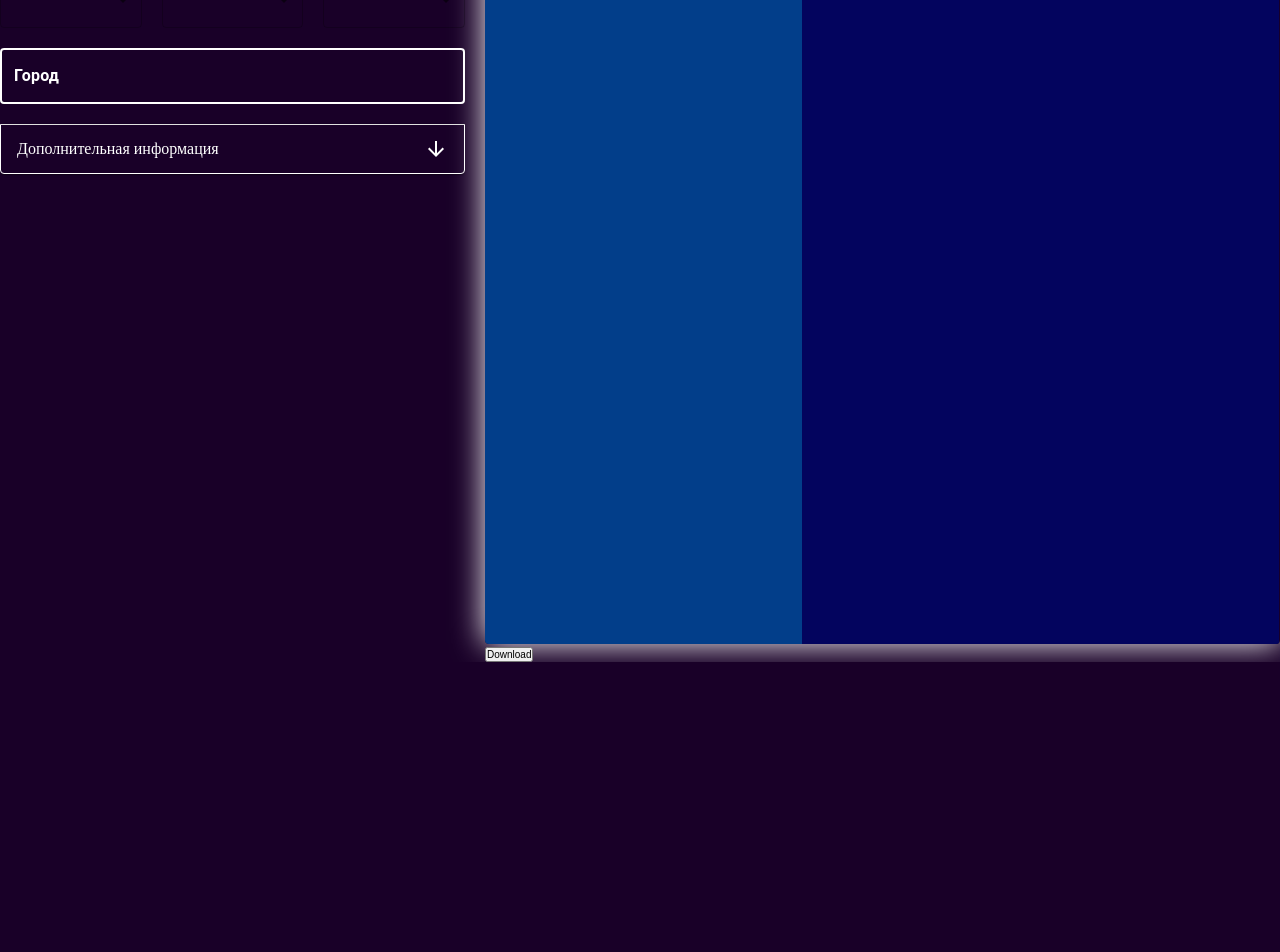
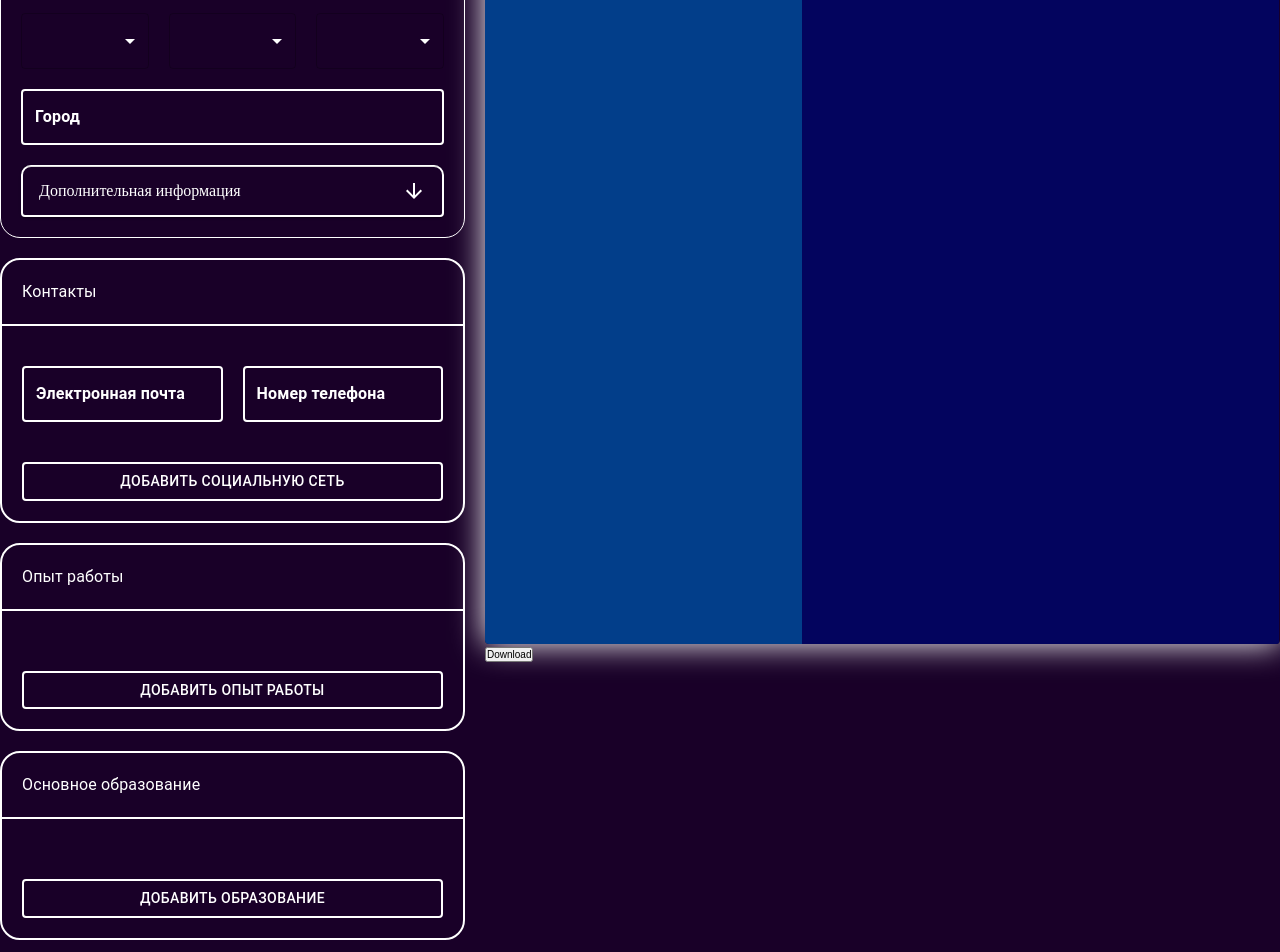
Before and after one commit to chmonka/createResume, a React (Vite) app: page /createResume in a window 1280 px wide. Shown: the part 460-1412 px from the top of the page. Before the commit the page ends 1122 px from the top, so only its background shows below. Built offline with nearby package versions, Linux system fonts and the light colour scheme.

Commit message:
доболнил форму изменил стили в теме

```diff
--- a/src/Theme.ts
+++ b/src/Theme.ts
@@ -1,130 +1,90 @@
 import { createTheme } from '@mui/material'
+import { color } from 'html2canvas/dist/types/css/types/color'
 
 const theme = createTheme({
   components: {
-    MuiTypography:{
+    MuiTypography: {
       styleOverrides: {
         root: {
           color: '#FFFFFF',
-          '& .MuiTypography-root':{
+          '& .MuiTypography-root': {
             color: '#FFFFFF',
           }
         }
       }
     },
-    MuiTextField: {
+
+    MuiSelect: {
       styleOverrides: {
         root: {
-          '& .MuiOutlinedInput-root': {
-            color: 'white',
-            fontFamily: 'Arial',
-            fontWeight: 'bold',
-            '& .MuiOutlinedInput-notchedOutline': {
-              borderColor: 'white',
-              borderWidth: '2px',
+          "& .MuiSelect-select": {
+            color: "#FFFFFF",
+            borderColor: "#FFFFFF",
           },
-            '&.Mui-focused': {
-              '& .MuiOutlinedInput-notchedOutline': {
-                borderColor: 'white',
-                borderWidth: '3px',
+          "& .MuiSelect-root": {
+            color: "#FFFFFF",
+            borderColor: "#FFFFFF",
           },
+
+          "& .MuiSelect-outlined":{
+            color: "#FFFFFF",
+            borderColor: "#FFFFFF",
           },
-            '&:hover:not(.Mui-focused)': {
-              '& .MuiOutlinedInput-notchedOutline': {
-                borderColor: 'white',
+
+          "& .MuiSelect-icon": {
+            color: "#FFFFFF",
           },
+          "& .MuiSelect-menu": {
+            backgroundColor: "white",
+            color: "black",
           },
-          },
-          '& .MuiInputLabel-outlined': {
-            color: 'white',
-            fontWeight: 'bold',
-            '&.Mui-focused': {
-              color: 'white',
+          "& .MuiMenuItem-root": {
+            backgroundColor: "white",
+            borderColor: '#FFFFFF',
+            color: "#FFFFFF",
+
           },
         },
       },
     },
-    },
-    MuiFormControl: {
+    MuiTextField: {
       styleOverrides: {
         root: {
-          '& .MuiOutlinedInput-notchedOutline': {
-            borderColor: 'none',
+          "& .MuiOutlinedInput-root": {
+            color: "#FFFFFF",
+            fontFamily: "Arial",
+            fontWeight: "bold",
+            "& .MuiOutlinedInput-notchedOutline": {
+              borderColor: "#FFFFFF",
+              color: "#FFFFFF",
+              borderWidth: "2px",
             },
-          '& .MuiSelect-select': {
-            borderColor: 'white',
-            color: 'white',
-          },
-          '& .MuiOutlinedInput-root': {
-            '& fieldset': {
-              borderColor: 'white',
+            "&.Mui-focused": {
+              "& .MuiOutlinedInput-notchedOutline": {
+                borderColor: "#FFFFFF",
+                color: "#FFFFFF",
+                borderWidth: "3px",
               },
             },
-          '&:hover': {
-            borderColor: 'white',
-          },
-          '&:before': {
-            borderColor: 'white',
-          },
-          '&:after': {
-            borderColor: 'white',
+            "&:hover:not(.Mui-focused)": {
+              "& .MuiOutlinedInput-notchedOutline": {
+                borderColor: "#FFFFFF",
+                color: "#FFFFFF",
               },
             },
           },
-    },
-    MuiSelect: {
-      styleOverrides: {
-        root: {
-          '&:before': {
-            borderColor: 'white',
-          },
-          '&:after': {
-            borderColor: 'white',
-          },
-          '& .MuiInputBase-input': {
-            fontSize: 16,
-            color: 'white',
-            borderColor: 'white',
-            '&.Mui-focused': {
-              '& .MuiSe-notchedOutline': {
-                borderColor: 'white',
-                borderWidth: '3px',
-              },
-            },
-            '&:focus': {
-              borderRadius: 4,
-              borderColor: '2px solid white',
-            },
-            '&:hover': {
-              borderColor: 'white',
+          "& .MuiInputLabel-outlined": {
+            color: "#FFFFFF",
+            fontWeight: "bold",
+            "&.Mui-focused": {
+              color: "#FFFFFF",
+              fontWeight: "bold",
             },
           },
         },
-      },
-    },
-    MuiInputBase: {
-      styleOverrides: {
-        root: {
-          '& .MuiInputBase-input': {
-            border: 'px solid #FFFFFF',
-            borderColor: '#FFFFFF',
-            fontSize: 16,
-            '&:focus': {
-              borderColor: '#FFFFFF',
-            },
-          },
-        },
-      },
-    },
-
-    MuiInputLabel: {
-      styleOverrides: {
-        root: {
-          color: 'white',
-        },
-      },
-    },
-  },
+      }
+    }
+  }
 })
 
 
--- a/src/components/Document/MyDocument.tsx
+++ b/src/components/Document/MyDocument.tsx
@@ -50,12 +50,23 @@ const MyDocument = () => {
             overflow: 'hidden',
           }}
         >
+          <Box
+            sx={{
+              textAlign: 'left',
+              position: 'relative',
+              margin: 'auto',
+              width: '795px',
+            }}
+          >
+
+
+
             <Grid
               ref={pdfRef}
               sx={{
                 width: '210mm',
                 height: '297mm',
-              maxHeight: '297mm',
+                // maxHeight: '297mm',
                 display: 'flex',
               }}
             >
@@ -101,7 +112,7 @@ const MyDocument = () => {
                 </Box>
               </Box>
             </Grid>
-
+          </Box>
         </Grid>
       </Box>
       <Box>
--- a/src/components/SelectForm/SelectForm.tsx
+++ b/src/components/SelectForm/SelectForm.tsx
@@ -8,7 +8,9 @@ type ISelectForm = BaseSelectProps<string> & {
 
 const SelectForm: FC<ISelectForm> = ({ array, ...props }) => {
   return (
-    <Select {...props}
+    <Select
+      variant="outlined"
+      {...props}
       sx={{
         width: '100%',
       }}
--- a/src/components/TextField/MyTextField.tsx
+++ b/src/components/TextField/MyTextField.tsx
@@ -7,7 +7,7 @@ interface IMyTextField extends Omit<TextFieldProps<'outlined'>, 'variant'> {}
 
 const MyTextField = forwardRef<HTMLInputElement, IMyTextField>((props, ref) => {
   return (
-      <TextField inputRef={ref} sx={{ width: '100%' }} {...props} />
+      <TextField variant={'outlined'} inputRef={ref} sx={{ width: '100%' }} {...props} />
   )
 })
 
--- a/src/pages/CreateResume/containers/ResumeForm/ResumeForm.tsx
+++ b/src/pages/CreateResume/containers/ResumeForm/ResumeForm.tsx
@@ -8,6 +8,8 @@ import MyDocument from '../../../../components/Document/MyDocument.tsx'
 import { Candidate, defaultValueForm } from './candidate.ts'
 import { FormProvider, useForm } from 'react-hook-form'
 import SelectForm from '../../../../components/SelectForm/SelectForm.tsx'
+import CustomButton from '../../../../components/Button/CustomButton.tsx'
+import { useState } from 'react'
 
 const ResumeForm = () => {
   const methods = useForm<Candidate>({ defaultValues: defaultValueForm, mode: 'onChange' })
@@ -29,8 +31,22 @@ const ResumeForm = () => {
     'November',
     'December',
   ]
-  const interestingArray: string[] = ['','Полная занятность','Частичная занятность','Проектная работа','Волонтёрство','Стажировка']
-  const scheduleArray: string []=['','Полный день','Сменный график','Гибкий график','Удалённая работа','Вахтовый метод']
+  const interestingArray: string[] = ['', 'Полная занятность', 'Частичная занятность', 'Проектная работа', 'Волонтёрство', 'Стажировка']
+  const scheduleArray: string[] = ['', 'Полный день', 'Сменный график', 'Гибкий график', 'Удалённая работа', 'Вахтовый метод']
+
+  const [accardion, setAccardion] = useState<Array<JSX.Element>>([])
+
+
+  const addAccardion = () => {
+    setAccardion([...accardion,
+    <Accordion>
+      <AccordionSummary expandIcon={<ArrowDownwardIcon style={{ color: 'white' }} />}>
+        Дополнительная информация
+      </AccordionSummary>
+    </Accordion>
+    ])
+  }
+
 
   return (
     <Box sx={{ backgroundColor: '#190028', paddingTop: '40px' }}>
@@ -40,43 +56,29 @@ const ResumeForm = () => {
             sx={{
               display: 'flex',
               flexDirection: 'column',
-
               gap: '20px',
-            }}
-          >
-            <Grid
+            }}>
+            <Box
               sx={{
-                display: 'flex',
-                flexDirection: 'column',
-                gap: '20px',
-              }}
-            >
+                display:'flex',
+                flexDirection:'column',
+                border: '1px solid white',
+                padding: '20px',
+                borderRadius: '20px',
+                gap: '20px'
+              }}>
               <MyTextField label={'Желаемая должность'} {...register('desiredPosition')} />
               <MyTextField label={'Фамилия'} {...register('middleName')} />
               <MyTextField label={'Имя'} {...register('firstName')} />
               <MyTextField label={'Отчество'} {...register('lastName')} />
-            </Grid>
-            <Grid
-              sx={{
-                display: 'flex',
-                flexDirection: 'column',
-              }}
-            >
               <Box>
                 <Typography sx={{ color: 'white' }}>Дата рождения</Typography>
               </Box>
-              <Grid
-                sx={{
-                  display: 'flex',
-                  flexDirection: 'column',
-                  justifyContent: 'space-between',
-                  gap: '20px',
-                }}
-              >
               <Grid sx={{
                 display: 'flex',
                 flexDirection: 'row',
-                  gap: '20px' }}>
+                gap: '20px'
+              }}>
                 <SelectForm
                   label={'День'}
                   {...register('date')}
@@ -99,7 +101,8 @@ const ResumeForm = () => {
               <Accordion
                 sx={{
                   backgroundColor: 'transparent',
-                    border: '1px solid white',
+                  border: '2px solid white',
+                  borderRadius: '10px',
                   color: 'white',
                   display: 'flex',
                   flexDirection: 'column',
@@ -108,7 +111,13 @@ const ResumeForm = () => {
                 <AccordionSummary expandIcon={<ArrowDownwardIcon style={{ color: 'white' }} />}>
                   Дополнительная информация
                 </AccordionSummary>
-                  <AccordionDetails>
+                <AccordionDetails
+                  sx={{
+                    display: 'flex',
+                    flexDirection: 'column',
+                    gap: '20px'
+                  }}
+                >
                   <Grid
                     sx={{
                       display: 'flex',
@@ -127,7 +136,7 @@ const ResumeForm = () => {
                       {...register('currency')}
                       array={moneyArray}
                     ></SelectForm>
-                      <MyTextField label={'Гражданство'} type={'string'}  {...register('citizenship')}/>
+                    <MyTextField label={'Гражданство'} type={'string'}  {...register('citizenship')} />
                   </Grid>
                   <Grid
                     sx={{
@@ -150,13 +159,123 @@ const ResumeForm = () => {
                   </Grid>
                 </AccordionDetails>
               </Accordion>
+            </Box>
+            <Grid
+              sx={{
+                display: 'flex',
+                flexDirection: 'column',
+              }}>
+              <Grid
+                sx={{
+                  display: 'flex',
+                  flexDirection: 'column',
+                  justifyContent: 'space-between',
+                  gap: '20px',
+                }}>
+                <Box
+                  sx={{
+                    display: 'flex',
+                    flexDirection: 'column',
+                    gap: '20px',
+                    border: '2px solid white',
+                    borderRadius: '20px'
+                  }}
+                >
+                  <Typography sx={{ borderBottom: '2px solid white', padding: '20px' }}>Контакты</Typography>
+                  <Box
+                    sx={{ padding: '20px', display: 'flex', flexDirection: 'column', gap: '20px' }}
+                  >
+                    <Box sx={{
+                      display: 'flex',
+                      gap: '20px'
+
+                    }}>
+                      <MyTextField
+                        label={'Электронная почта'}
+                        {...register('email')}
+                      />
+                      <MyTextField
+                        label={'Номер телефона'}
+                        {...register('phoneNumber')}
+                      />
+                    </Box>
+                    <Box>
+                      {accardion}
+                    </Box>
+                    <CustomButton innerText='Добавить социальную сеть' onClick={addAccardion} ></CustomButton>
+                  </Box>
+
+                </Box>
+                <Box
+                  sx={{
+                    display: 'flex',
+                    flexDirection: 'column',
+                    gap: '20px',
+                    border: '2px solid white',
+                    borderRadius: '20px'
+                  }}>
+                  <Typography sx={{ borderBottom: '2px solid white', padding: '20px' }}>Опыт работы</Typography>
+                  <Box
+                    sx={{ padding: '20px', display: 'flex', flexDirection: 'column', gap: '20px' }}
+                  >
+                    <Box sx={{
+                      display: 'flex',
+                      gap: '20px'
+                    }}>
+
+                    </Box>
+                    <CustomButton innerText='Добавить Опыт работы' ></CustomButton>
+                  </Box>
+                </Box>
+                <Box
+                  sx={{
+                    display: 'flex',
+                    flexDirection: 'column',
+                    gap: '20px',
+                    border: '2px solid white',
+                    borderRadius: '20px'
+                  }}>
+                  <Typography sx={{ borderBottom: '2px solid white', padding: '20px' }}>Основное образование</Typography>
+                  <Box
+                    sx={{ padding: '20px', display: 'flex', flexDirection: 'column', gap: '20px' }}
+                  >
+                    <Box sx={{
+                      display: 'flex',
+                      gap: '20px'
+                    }}>
+
+                    </Box>
+                    <CustomButton innerText='Добавить образование' ></CustomButton>
+                  </Box>
+                </Box>
+                <Box
+                  sx={{
+                    display: 'flex',
+                    flexDirection: 'column',
+                    gap: '20px',
+                    border: '2px solid white',
+                    borderRadius: '20px'
+                  }}>
+                  <Typography sx={{ borderBottom: '2px solid white', padding: '20px' }}>Курсы повышения квалификации</Typography>
+                  <Box
+                    sx={{ padding: '20px', display: 'flex', flexDirection: 'column', gap: '20px' }}
+                  >
+                    <Box sx={{
+                      display: 'flex',
+                      gap: '20px'
+                    }}>
+
+                    </Box>
+                    <CustomButton innerText='Добавить Курс' ></CustomButton>
+                  </Box>
+                </Box>
               </Grid>
             </Grid>
           </Grid>
           <MyDocument></MyDocument>
         </CustomContainer>
       </FormProvider>
-    </Box>
+    </Box >
   )
 }
 
--- a/src/pages/CreateResume/containers/ResumeForm/candidate.ts
+++ b/src/pages/CreateResume/containers/ResumeForm/candidate.ts
@@ -11,6 +11,8 @@ export interface Candidate {
   currency: string
   citizenship: string
   scheduleArray: string
+  phoneNumber: string
+  email: string
 }
 
 export const defaultValueForm: Candidate = {
@@ -26,4 +28,6 @@ export const defaultValueForm: Candidate = {
   currency: '',
   citizenship: '',
   scheduleArray:'',
+  email:'',
+  phoneNumber:''
 }
```
Lines whose indentation alone changed are shown as unchanged.
